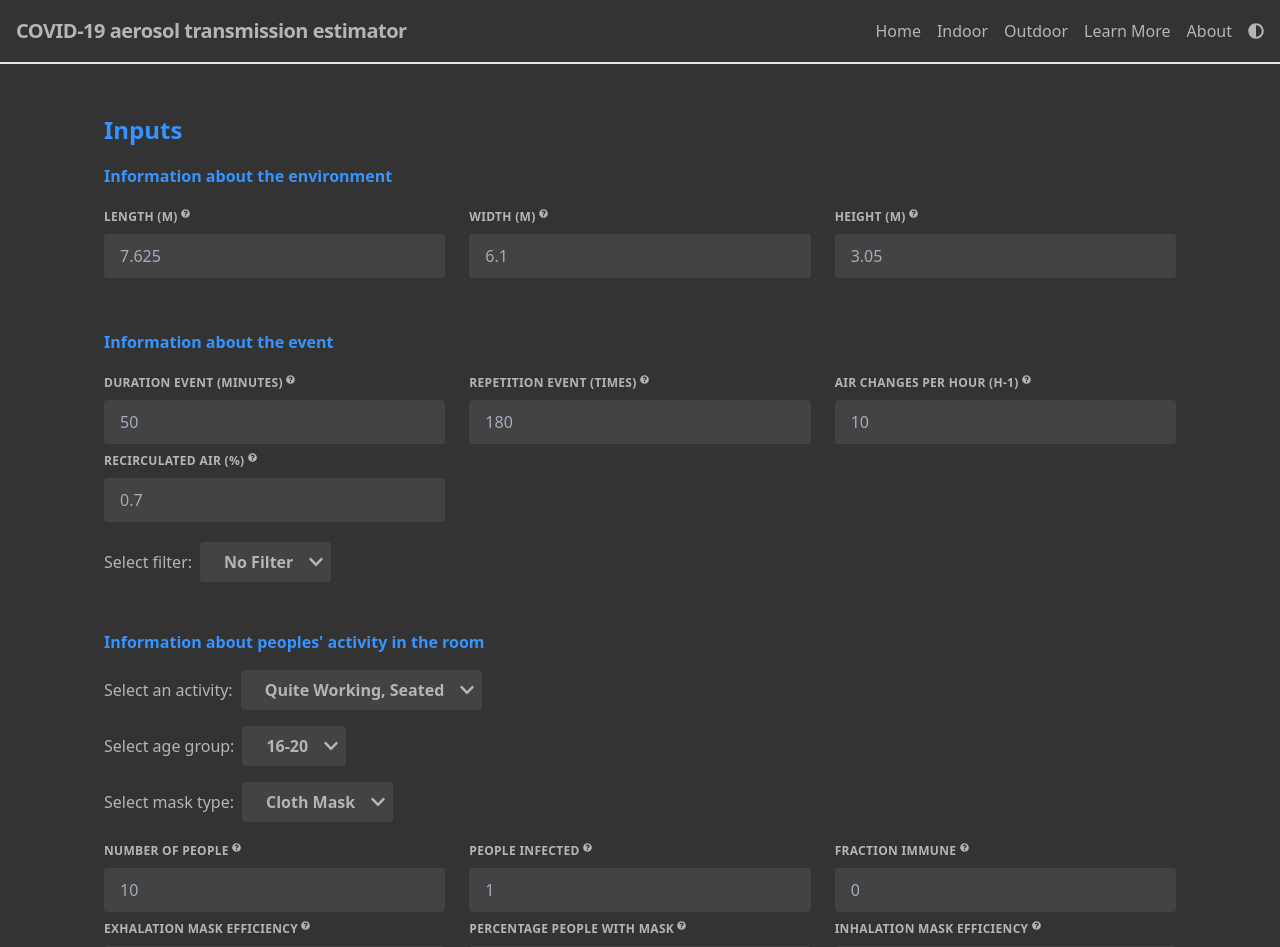
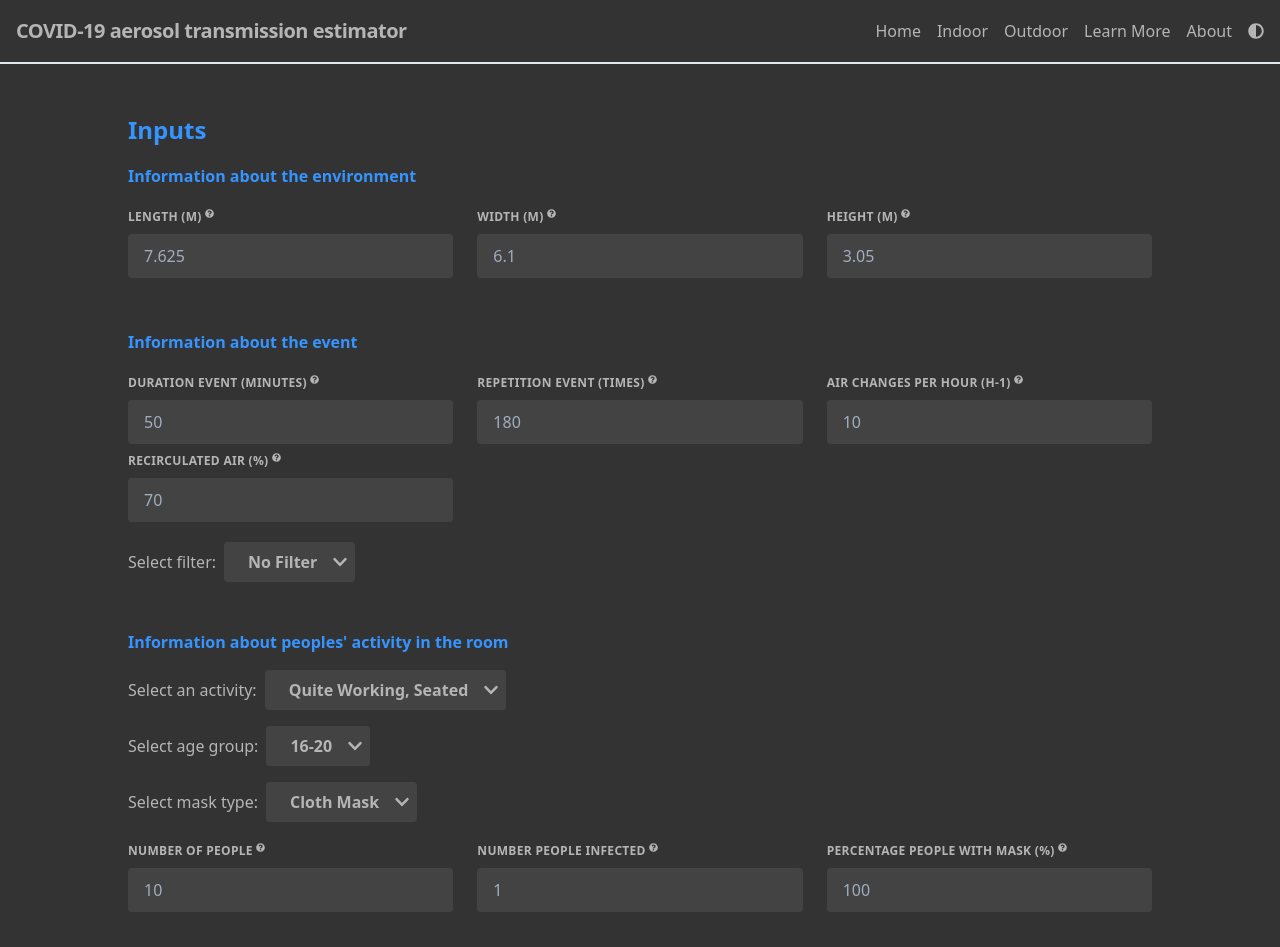
Before and after one commit to FedericoTartarini/covid-aerosol-transmission-estimator, a React (Create React App) app: page /indoor in a window 1280 px wide. Shown: the top 947 px of the page. Built offline with nearby package versions, Linux system fonts and the light colour scheme.

Commit message:
* values are now in % * added more functions and tests * improved layout * removed unnecessary fields

```diff
--- a/package.json
+++ b/package.json
@@ -1,6 +1,6 @@
 {
   "homepage": "https://covid-transmission-calculator.netlify.app",
-  "name": "my-app",
+  "name": "covid-transmission-calculator",
   "version": "0.1.0",
   "private": true,
   "dependencies": {
@@ -32,7 +32,7 @@
     "test": "react-scripts test",
     "eject": "react-scripts eject",
     "predeploy": "yarn build",
-    "deploy": "gh-pages -d build"
+    "deploy": "netlify deploy --dir=build"
   },
   "eslintConfig": {
     "extends": "react-app"
--- a/src/Components/HelpPage.js
+++ b/src/Components/HelpPage.js
@@ -23,7 +23,7 @@ function HelpPage({ match }) {
           event.
         </p>
       );
-    } else if (id === "ventilationOutAir") {
+    } else if (id === "outdoorAirACH") {
       return (
         <div>
           <p className="mb-8 leading-relaxed">
--- a/src/Components/Indoor.js
+++ b/src/Components/Indoor.js
@@ -6,13 +6,19 @@ import OutputsIndoor from "./OutputsIndoor";
 import {
   area,
   avgQuantaConcentration,
+  controlMeasure,
   firstOrderLoss,
   netEmissionRate,
-  pCondOneEventHospitalization,
+  outdoorAirACH,
+  probHospitalization,
   pCondOneEventInfection,
   quantaInhaledPerson,
   ventilationRate,
   volume,
+  probDeath,
+  ratioCarTravelRisk,
+  pAbsOneEventInfection,
+  pAbsMultipleEventInfection,
 } from "../Functions/Utils";
 
 class Indoor extends React.Component {
@@ -27,22 +33,23 @@ class Indoor extends React.Component {
       // info event
       durationEvent: 50,
       repetitionEvent: 180,
-      airChangesHour: 10,
-      perRecirculatedAir: 0.7,
-      ventilationOutAir: 3,
+      roomACH: 10,
+      perRecirculatedAir: 70,
+      outdoorAirACH: 3,
       filterType: "No filter",
       filterEfficiency: 0,
+      controlMeasure: 0,
       // info people
       activity: "Quite working, Seated",
       ageGroup: "16-20",
       people: 10,
       numberInfected: 1,
       fractionImmune: 0,
-      perPeopleMask: 1,
+      perPeopleMask: 100,
       // covid parameters
       pBeingInfected: 0.2,
-      hospitalizationRate: 0.2,
-      deathRate: 0.01,
+      percentageHospitalizationRate: 20,
+      percentageDeathRate: 1,
       // CALCULATED AND ESTIMATED inputs
       // info environment
       temperature: 20,
@@ -52,7 +59,6 @@ class Indoor extends React.Component {
       // info event
       decayRateVirus: 0.62,
       depositionSurface: 0.3,
-      controlMeasure: 0, // todo estimate this value from tables
       // info people
       susceptiblePeople: 9,
       co2EmissionRate: 0.005,
@@ -82,7 +88,6 @@ class Indoor extends React.Component {
       pAbsMultipleEventCarTravel: 0.1,
     };
 
-    // todo programmatically generate this list as for age groups
     this.listActivities = [
       "Quite working, Seated",
       "Speaking, Seated",
@@ -154,27 +159,31 @@ class Indoor extends React.Component {
     let data = this.state;
     data.volume = volume(data.width, data.length, data.height);
     data.area = area(data.width, data.length);
-    // todo test the following function
-    data.ventilationOutAir =
-      data.airChangesHour * (1 - data.perRecirculatedAir);
-    data.controlMeasure =
-      data.airChangesHour * data.perRecirculatedAir * data.filterEfficiency;
+    data.outdoorAirACH = outdoorAirACH(
+      data.roomACH,
+      data.perRecirculatedAir / 100
+    );
+    data.controlMeasure = controlMeasure(
+      data.roomACH,
+      data.perRecirculatedAir / 100,
+      data.filterEfficiency
+    );
     data.firstOrderLoss = firstOrderLoss(
-      data.ventilationOutAir,
+      data.outdoorAirACH,
       data.decayRateVirus,
       data.controlMeasure,
       data.depositionSurface
     );
     data.ventilationRate = ventilationRate(
       data.volume,
-      data.ventilationOutAir,
+      data.outdoorAirACH,
       data.controlMeasure,
       data.people
     );
     data.netEmissionRate = netEmissionRate(
       data.quanta,
       data.exhalationMaskEff,
-      data.perPeopleMask,
+      data.perPeopleMask / 100,
       data.numberInfected
     );
     data.avgQuantaConcentration = avgQuantaConcentration(
@@ -188,57 +197,55 @@ class Indoor extends React.Component {
       data.breathingRate,
       data.durationEvent,
       data.inhalationMaskEff,
-      data.perPeopleMask
+      data.perPeopleMask / 100
     );
     data.pCondOneEventInfection = pCondOneEventInfection(
       data.quantaInhaledPerson
     );
-    data.pCondOneEventHospitalization = pCondOneEventHospitalization(
+    data.pCondOneEventHospitalization = probHospitalization(
       data.pCondOneEventInfection,
-      data.hospitalizationRate
+      data.percentageHospitalizationRate
     );
-    // todo create functions and test them
-    data.pCondOneEventDeath = (
-      data.pCondOneEventInfection * data.deathRate
-    ).toFixed(4);
-    data.pCondOneEventCarTravel = (
-      data.pCondOneEventDeath /
-      100 /
-      0.0000006
-    ).toFixed(1);
-    data.pAbsOneEventInfection =
-      (1 -
-        Math.pow(
-          1 - ((data.pCondOneEventInfection / 100) * data.pBeingInfected) / 100,
-          data.susceptiblePeople
-        )) *
-      100;
-    data.pAbsOneEventHospitalization = (
-      data.pAbsOneEventInfection * data.hospitalizationRate
-    ).toFixed(4);
-    data.pAbsOneEventDeath = data.pAbsOneEventInfection * data.deathRate;
-    data.pAbsOneEventCarTravel = (
-      data.pAbsOneEventDeath /
-      100 /
-      0.0000006
-    ).toFixed(1);
-    data.pAbsMultipleEventInfection =
-      (1 -
-        Math.pow(1 - data.pAbsOneEventInfection / 100, data.repetitionEvent)) *
-      100;
-    data.pAbsMultipleEventHospitalization = (
-      data.pAbsMultipleEventInfection * data.hospitalizationRate
-    ).toFixed(4);
-    data.pAbsMultipleEventDeath =
-      data.pAbsMultipleEventInfection * data.deathRate;
-    data.pAbsMultipleEventCarTravel = (
-      data.pAbsMultipleEventDeath /
-      100 /
-      (0.0000006 * data.repetitionEvent)
-    ).toFixed(1);
+    data.pCondOneEventDeath = probDeath(
+      data.pCondOneEventInfection,
+      data.percentageDeathRate
+    );
+    data.pCondOneEventCarTravel = ratioCarTravelRisk(
+      data.pCondOneEventDeath,
+      1
+    );
+    data.pAbsOneEventInfection = pAbsOneEventInfection(
+      data.pCondOneEventInfection,
+      data.pBeingInfected,
+      data.susceptiblePeople
+    );
+    data.pAbsOneEventHospitalization = probHospitalization(
+      data.pAbsOneEventInfection,
+      data.percentageHospitalizationRate
+    );
+    data.pAbsOneEventDeath = probDeath(
+      data.pAbsOneEventInfection,
+      data.percentageDeathRate
+    );
+    data.pAbsOneEventCarTravel = ratioCarTravelRisk(data.pAbsOneEventDeath, 1);
+    data.pAbsMultipleEventInfection = pAbsMultipleEventInfection(
+      data.pAbsOneEventInfection,
+      data.repetitionEvent
+    );
+    data.pAbsMultipleEventHospitalization = probHospitalization(
+      data.pAbsMultipleEventInfection,
+      data.percentageHospitalizationRate
+    );
+    data.pAbsMultipleEventDeath = probDeath(
+      data.pAbsMultipleEventInfection,
+      data.percentageDeathRate
+    );
+    data.pAbsMultipleEventCarTravel = ratioCarTravelRisk(
+      data.pAbsMultipleEventDeath,
+      data.repetitionEvent
+    );
+    data.pCondOneEventInfection = data.pCondOneEventInfection.toFixed(4);
     data.pAbsOneEventInfection = data.pAbsOneEventInfection.toFixed(4);
-    data.pAbsOneEventDeath = data.pAbsOneEventDeath.toFixed(4);
-    data.pAbsMultipleEventDeath = data.pAbsMultipleEventDeath.toFixed(4);
     data.pAbsMultipleEventInfection = data.pAbsMultipleEventInfection.toFixed(
       4
     );
@@ -370,7 +377,7 @@ class Indoor extends React.Component {
           <meta name="description" content="content" />
         </Helmet>
         <section className="container mx-auto">
-          <div className="m-6">
+          <div className="lg:mx-12">
             <h1 className="title-font text-2xl mb-4 mt-12 font-bold">Inputs</h1>
             <form className="w-full">
               <h1 className="title-font mb-4 font-bold">
@@ -417,7 +424,7 @@ class Indoor extends React.Component {
                 <InputField
                   handleChange={this.handleInputChange}
                   data={this.state}
-                  id={"airChangesHour"}
+                  id={"roomACH"}
                   label={"Air changes per hour (h-1)"}
                 />
                 <InputField
@@ -479,31 +486,13 @@ class Indoor extends React.Component {
                   handleChange={this.handleInputChange}
                   data={this.state}
                   id={"numberInfected"}
-                  label={"People infected"}
-                />
-                <InputField
-                  handleChange={this.handleInputChange}
-                  data={this.state}
-                  id={"fractionImmune"}
-                  label={"Fraction Immune"}
-                />
-                <InputField
-                  handleChange={this.handleInputChange}
-                  data={this.state}
-                  id={"exhalationMaskEff"}
-                  label={"Exhalation mask efficiency"}
+                  label={"Number people infected"}
                 />
                 <InputField
                   handleChange={this.handleInputChange}
                   data={this.state}
                   id={"perPeopleMask"}
-                  label={"Percentage people with mask"}
-                />
-                <InputField
-                  handleChange={this.handleInputChange}
-                  data={this.state}
-                  id={"inhalationMaskEff"}
-                  label={"Inhalation mask efficiency"}
+                  label={"Percentage people with mask (%)"}
                 />
               </div>
               <h1 className="title-font mb-4 mt-12 font-bold">
@@ -519,13 +508,13 @@ class Indoor extends React.Component {
                 <InputField
                   handleChange={this.handleInputChange}
                   data={this.state}
-                  id={"hospitalizationRate"}
+                  id={"percentageHospitalizationRate"}
                   label={"Hospitalization rate (%)"}
                 />
                 <InputField
                   handleChange={this.handleInputChange}
                   data={this.state}
-                  id={"deathRate"}
+                  id={"percentageDeathRate"}
                   label={"Death rate (%)"}
                 />
               </div>
--- a/src/Components/InputField.js
+++ b/src/Components/InputField.js
@@ -4,6 +4,7 @@ import { faQuestionCircle } from "@fortawesome/free-solid-svg-icons";
 import { Link } from "react-router-dom";
 
 function InputField({ handleChange, data, id, label }) {
+  // todo limit input with upper and lower boundary
   return (
     <div className="w-1/3 px-3 my-1">
       <Link to={`/help/${id}`}>
--- a/src/Functions/Utils.js
+++ b/src/Functions/Utils.js
@@ -1,5 +1,17 @@
 export function volume(width, length, height) {
   return width * length * height;
+}
+
+export function outdoorAirACH(roomACH, ratioRecirculatedAir) {
+  return roomACH * (1 - ratioRecirculatedAir);
+}
+
+export function controlMeasure(
+  roomACH,
+  ratioRecirculatedAir,
+  filterEfficiency
+) {
+  return roomACH * ratioRecirculatedAir * filterEfficiency;
 }
 
 export function area(width, length) {
@@ -7,23 +19,16 @@ export function area(width, length) {
 }
 
 export function firstOrderLoss(
-  ventilationOutAir,
+  outdoorAirACH,
   decayRateVirus,
   controlMeasure,
   depositionSurface
 ) {
-  return (
-    ventilationOutAir + decayRateVirus + controlMeasure + depositionSurface
-  );
+  return outdoorAirACH + decayRateVirus + controlMeasure + depositionSurface;
 }
 
-export function ventilationRate(
-  volume,
-  ventilationOutAir,
-  controlMeasure,
-  people
-) {
-  return (volume * (ventilationOutAir + controlMeasure) * 1000) / 3600 / people;
+export function ventilationRate(volume, outdoorAirACH, controlMeasure, people) {
+  return (volume * (outdoorAirACH + controlMeasure) * 1000) / 3600 / people;
 }
 
 export function netEmissionRate(
@@ -65,12 +70,45 @@ export function quantaInhaledPerson(
 }
 
 export function pCondOneEventInfection(quantaInhaledPerson) {
-  return ((1 - Math.exp(-quantaInhaledPerson)) * 100).toFixed(4);
+  return (1 - Math.exp(-quantaInhaledPerson)) * 100;
 }
 
-export function pCondOneEventHospitalization(
+export function pAbsOneEventInfection(
   pCondOneEventInfection,
-  hospitalizationRate
+  pBeingInfected,
+  susceptiblePeople
 ) {
-  return (pCondOneEventInfection * hospitalizationRate).toFixed(4);
+  return (
+    (1 -
+      Math.pow(
+        1 - ((pCondOneEventInfection / 100) * pBeingInfected) / 100,
+        susceptiblePeople
+      )) *
+    100
+  );
 }
+
+export function pAbsMultipleEventInfection(
+  pAbsOneEventInfection,
+  repetitionEvent
+) {
+  return (1 - Math.pow(1 - pAbsOneEventInfection / 100, repetitionEvent)) * 100;
+}
+
+export function probHospitalization(
+  pCondOneEventInfection,
+  percentageHospitalizationRate
+) {
+  return (
+    (pCondOneEventInfection * percentageHospitalizationRate) /
+    100
+  ).toFixed(4);
+}
+
+export function probDeath(probInfection, percentageDeathRate) {
+  return ((probInfection * percentageDeathRate) / 100).toFixed(4);
+}
+
+export function ratioCarTravelRisk(probDeath, repetitionEvents) {
+  return (probDeath / 100 / (0.0000006 * repetitionEvents)).toFixed(1);
+}
```
Also changed, not shown: 2 other files (tests, documents, lock files or other folders).
